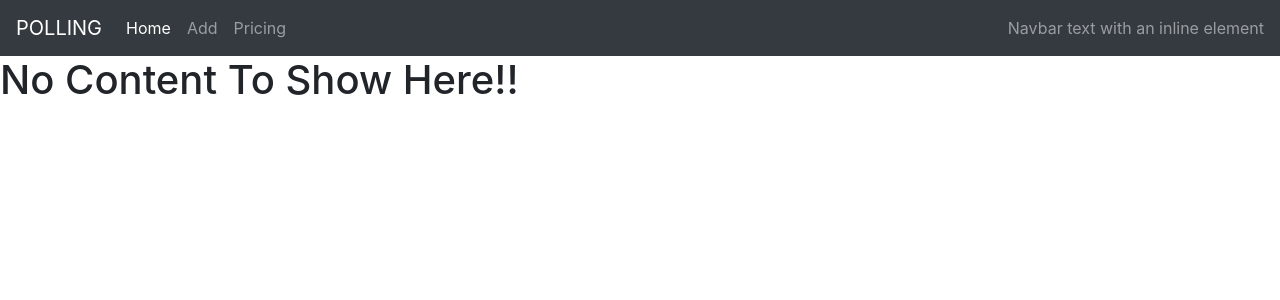
After one commit to Kamal-Singh/poll_app_django, a Django app: template polls/templates/polls/base.html in a window 1280 px wide. The commit adds this page. Shown: the top 300 px of the page. Run offline with Django 3.2, Linux system fonts and the light colour scheme; the template is opened without the code that fills it, so the values that code supplies are empty; some libraries are stand-ins or nearby versions.

Commit message:
add navbar

```diff
--- /dev/null
+++ b/polls/templates/polls/base.html
@@ -0,0 +1,21 @@
+<!doctype html>
+<html lang="en">
+  <head>
+    <meta charset="utf-8">
+    <meta name="viewport" content="width=device-width, initial-scale=1, shrink-to-fit=no">
+    <link rel="stylesheet" href="https://stackpath.bootstrapcdn.com/bootstrap/4.4.1/css/bootstrap.min.css" integrity="sha384-Vkoo8x4CGsO3+Hhxv8T/Q5PaXtkKtu6ug5TOeNV6gBiFeWPGFN9MuhOf23Q9Ifjh" crossorigin="anonymous">
+
+    <title>Polls App</title>
+  </head>
+  <body>
+    {% block navbar %}
+    {% include 'polls/navbar.html' %}
+    {% endblock navbar %}
+    {% block content %}
+    <h1> No Content To Show Here!! </h1>
+    {% endblock content %}
+    <script src="https://code.jquery.com/jquery-3.4.1.slim.min.js" integrity="sha384-J6qa4849blE2+poT4WnyKhv5vZF5SrPo0iEjwBvKU7imGFAV0wwj1yYfoRSJoZ+n" crossorigin="anonymous"></script>
+    <script src="https://cdn.jsdelivr.net/npm/popper.js@1.16.0/dist/umd/popper.min.js" integrity="sha384-Q6E9RHvbIyZFJoft+2mJbHaEWldlvI9IOYy5n3zV9zzTtmI3UksdQRVvoxMfooAo" crossorigin="anonymous"></script>
+    <script src="https://stackpath.bootstrapcdn.com/bootstrap/4.4.1/js/bootstrap.min.js" integrity="sha384-wfSDF2E50Y2D1uUdj0O3uMBJnjuUD4Ih7YwaYd1iqfktj0Uod8GCExl3Og8ifwB6" crossorigin="anonymous"></script>
+  </body>
+</html>
--- a/polls/templates/polls/index.html
+++ b/polls/templates/polls/index.html
@@ -1,3 +1,5 @@
+{% extends 'polls/base.html' %}
+{% block content %}
 {% if latest_question_list %}
     <ul>
     {% for question in latest_question_list %}
@@ -7,3 +9,4 @@
 {% else %}
     <p>No polls are available.</p>
 {% endif %}
+{% endblock content %}
--- /dev/null
+++ b/polls/templates/polls/navbar.html
@@ -0,0 +1,24 @@
+{% block navbar %}
+<nav class="navbar navbar-expand-lg navbar-dark bg-dark">
+    <a class="navbar-brand" href="#">POLLING</a>
+    <button class="navbar-toggler" type="button" data-toggle="collapse" data-target="#navbarText" aria-controls="navbarText" aria-expanded="false" aria-label="Toggle navigation">
+      <span class="navbar-toggler-icon"></span>
+    </button>
+    <div class="collapse navbar-collapse" id="navbarText">
+      <ul class="navbar-nav mr-auto">
+        <li class="nav-item active">
+          <a class="nav-link" href="{% url 'polls:index' %}">Home <span class="sr-only">(current)</span></a>
+        </li>
+        <li class="nav-item">
+          <a class="nav-link" href="#">Add</a>
+        </li>
+        <li class="nav-item">
+          <a class="nav-link" href="#">Pricing</a>
+        </li>
+      </ul>
+      <span class="navbar-text">
+        Navbar text with an inline element
+      </span>
+    </div>
+  </nav>
+  {% endblock navbar %}
```
Also changed, not shown: 1 other file.
